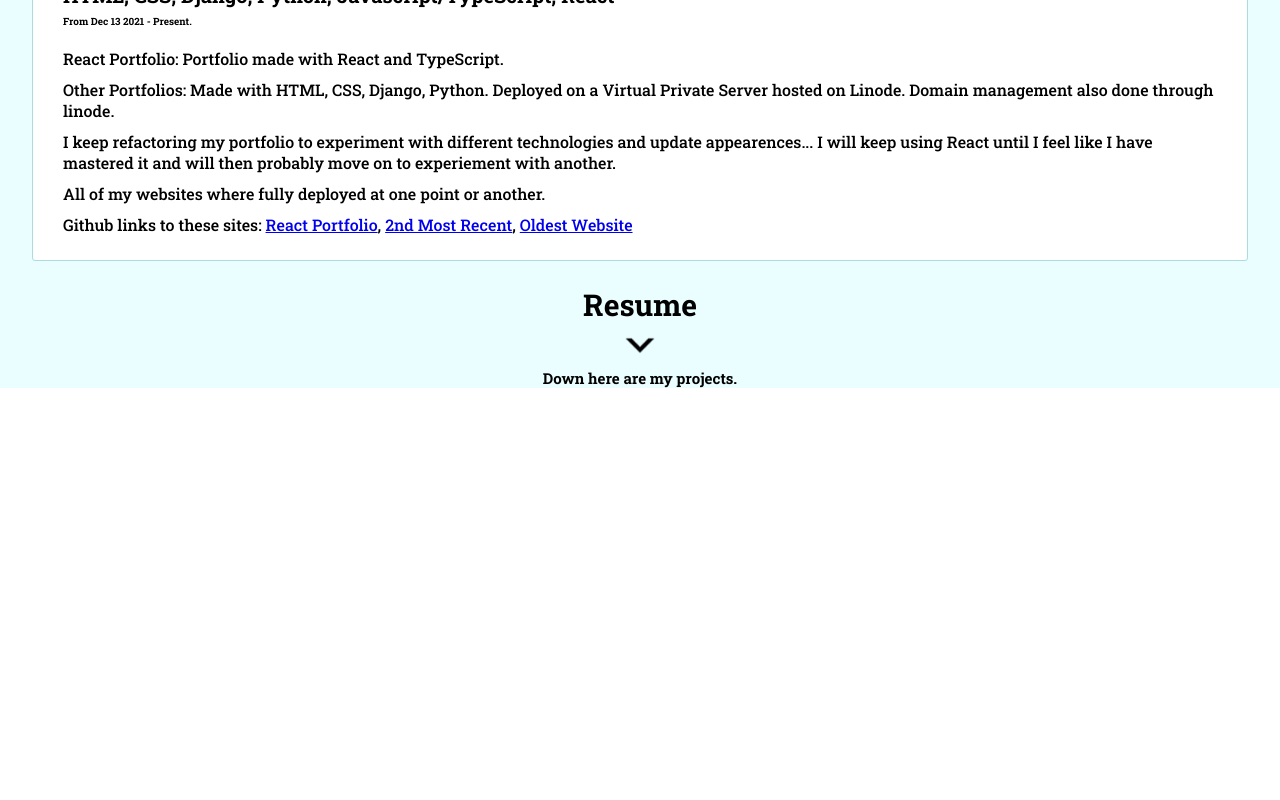
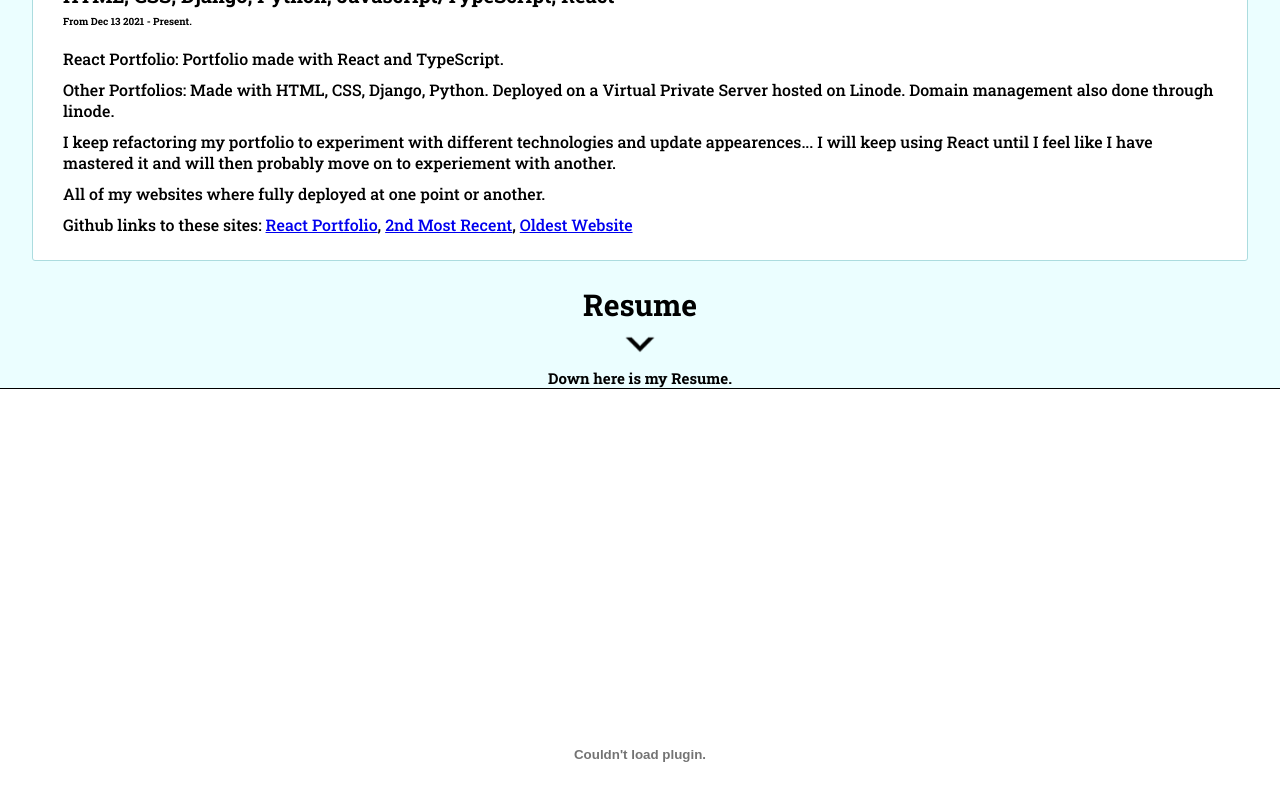
Before and after one commit to michaelbrooks1234/Portfolio4.0, a React (Create React App) app: page / in a window 1280 px wide. Shown: the part 1942-2742 px from the top of the page. Before the commit the page ends 2330 px from the top, so only its background shows below. Built offline with nearby package versions, Linux system fonts and the light colour scheme.

Commit message:
Finished adding all content

```diff
--- a/src/App.css
+++ b/src/App.css
@@ -621,3 +621,20 @@ body::-webkit-scrollbar {
 	cursor: pointer;
 
 }
+
+.ResumeSection {
+	margin: 0;
+	padding: 0;
+	border-top: solid 1px black;
+	min-height: calc(100vh - 70px);
+	max-height: max-content;
+	width: 100%;
+}
+
+.ResumePDF {
+	margin: 0;
+	padding: 0;
+	margin-top: calc(5vh - 35px);
+	height: 90vh;
+	width: 56vw;
+}
--- a/src/App.tsx
+++ b/src/App.tsx
@@ -10,16 +10,20 @@ import arrow from './arrow.png'
 import ThirdBar from './Components/ThirdBar'
 import ProjectsSection from './Components/ProjectsSection';
 import Websites from './Components/Websites';
+import ResumeSection from './Components/ResumeSection';
 
 class App extends React.Component<any, any>{
   private secondaryBarScroll: any;
-  private ThirdBarScroll: any;
+  private thirdBarScroll: any;
+  private resumeSection: any;
+
   constructor(props: any) {
     super(props);
     this.state = {selectedSection: <ChiliSection/>, selectedSection2: <Websites/>}
 
-    this.ThirdBarScroll = React.createRef();
+    this.thirdBarScroll = React.createRef();
     this.secondaryBarScroll = React.createRef();
+    this.resumeSection = React.createRef();
     this.scrollToComp = this.scrollToComp.bind(this);
     this.setSelected = this.setSelected.bind(this);
     this.setSelected2 = this.setSelected2.bind(this);
@@ -31,7 +35,11 @@ class App extends React.Component<any, any>{
       const y: any = ref.offsetTop - 70;
       window.scrollTo(0, y);
     }else if(comp === "ThirdBar"){
-      const ref = this.ThirdBarScroll.current;
+      const ref = this.thirdBarScroll.current;
+      const y: any = ref.offsetTop - 70;
+      window.scrollTo(0,y);
+    }else if(comp === "Resume"){
+      const ref = this.resumeSection.current;
       const y: any = ref.offsetTop - 70;
       window.scrollTo(0,y);
     }
@@ -57,8 +65,9 @@ class App extends React.Component<any, any>{
         <TitleBackground headShot={Headshot} arrow={arrow} scrollFunction={this.scrollToComp}/>
         <SecondaryBar setSection={this.setSelected} passRef={this.secondaryBarScroll}/>
         <ExperienceSection selected={this.state.selectedSection} arrow={arrow} scrollFunction={this.scrollToComp}/>
-        <ThirdBar setSelection={this.setSelected2} passRef={this.ThirdBarScroll}/>
+        <ThirdBar setSelection={this.setSelected2} passRef={this.thirdBarScroll}/>
         <ProjectsSection selected={this.state.selectedSection2} arrow={arrow} scrollExp={this.scrollToComp}/>
+        <ResumeSection passRef={this.resumeSection}/>
       </div>
     )
   }
--- a/src/Components/GuiApp.tsx
+++ b/src/Components/GuiApp.tsx
@@ -16,7 +16,9 @@ class GuiApp extends React.Component<any, any> {
                 </h1>
                 <div className="JobDescription">
                     <ul>
-                        <li>Gui</li>
+                        <li>This is a small GUI app made with C++ and QT. It functions as a simple calculator that can do what you expect a calculator to do.</li>
+                        <li>This app gave me some useful experience in making GUI applications using a sophisticated framework like QT that is more in depth than something like tkinter for Python.</li>
+                        <li>Here is a link to the project: <a href='https://github.com/michaelbrooks1234/Calculator_app' target={"_blank"} rel="noreferrer">C++ app</a></li>
                     </ul>
                 </div>
             </div>
--- a/src/Components/NavBar.tsx
+++ b/src/Components/NavBar.tsx
@@ -32,7 +32,7 @@ class NavBar extends React.Component<any, any> {
                         <li onClick={this.introOnClick}>Intro</li>
                         <li onClick={() => {this.state.scrollToFunction("SecondaryBar")}}>Experience</li>
                         <li onClick={() => {this.state.scrollToFunction("ThirdBar")}}>Projects</li>
-                        <li>Resume</li>
+                        <li onClick={() => {this.state.scrollToFunction("Resume")}}>Resume</li>
                     </ul>
                 </div>
             </div>
--- a/src/Components/ProjectsSection.tsx
+++ b/src/Components/ProjectsSection.tsx
@@ -15,9 +15,9 @@ class ProjectsSection extends React.Component<any, any> {
                     {this.props.selected}
                 </div>
                 <div className="ProjectsArrow">
-                   <h1 className="ProjectsBobble">Resume</h1>
+                   <h1 className="ProjectsBobble" onClick={() => {this.props.scrollExp("Resume")}}>Resume</h1>
                    <img src={this.props.arrow} alt="arrow" className="ProjectArrow"/>
-                   <h1 className="ProjectsDesc">Down here are my projects.</h1>
+                   <h1 className="ProjectsDesc">Down here is my Resume.</h1>
                 </div>
             </div>
         )
--- a/src/Components/PythonApi.tsx
+++ b/src/Components/PythonApi.tsx
@@ -20,6 +20,7 @@ class PythonApi extends React.Component<any, any> {
                         <li>The app was made simply with Python and tkinter. Tkinter for the GUI side of things and Python for both tkinter and to handle the requests.</li>
                         <li>This Project was able to really get me started into programming and would get me used to reading documentation and working with APIs.</li>
                         <li>Eventually I will do a similar project with node.js and TypeScript with an updated appearance and a more in depth API that can provide more interaction for the user.</li>
+                        <li>Link to project on github: <a href='https://github.com/michaelbrooks1234/TkinterAPOD_App' target={"_blank"} rel="noreferrer">Python app</a></li>
                     </ul>
                 </div>
             </div>
--- /dev/null
+++ b/src/Components/ResumeSection.tsx
@@ -0,0 +1,17 @@
+import React from 'react'
+import pdf from '../Resume.pdf'
+
+class ResumeSection extends React.Component<any, any> {
+
+
+
+    render() {
+        return (
+            <div className="ResumeSection" ref={this.props.passRef}>
+                <embed className="ResumePDF" src={pdf}></embed>
+            </div>
+        )
+    }
+}
+
+export default ResumeSection;
--- a/src/decleration.d.ts
+++ b/src/decleration.d.ts
@@ -1 +1,2 @@
 declare module '*.png';
+declare module '*.pdf';
```
Also changed, not shown: 1 other file (tests, documents, lock files or other folders).
